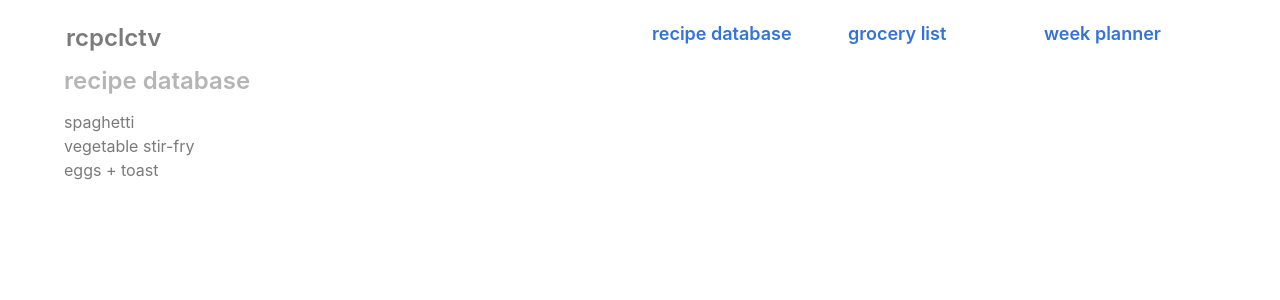
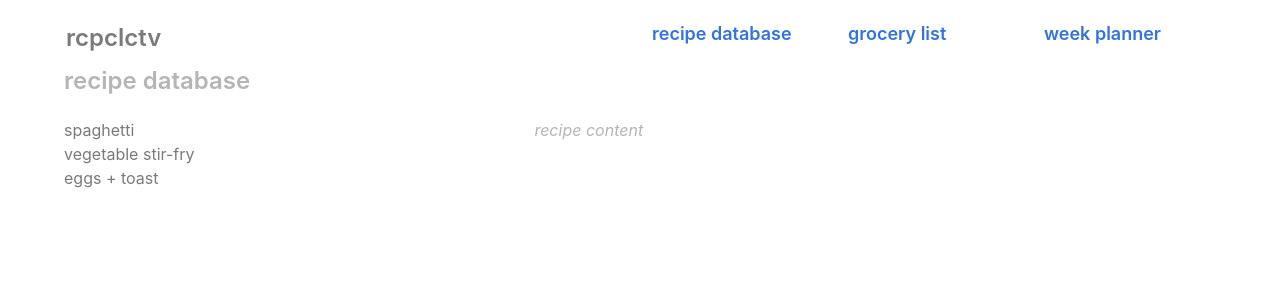
Before and after one commit to TristanAG/recipe-collective, a React (Create React App) app: page /recipe-database in a window 1280 px wide. Shown: the top 300 px of the page. Built offline with nearby package versions, Linux system fonts and the light colour scheme.

Commit message:
recipe db layout work

```diff
--- a/src/components/RecipeDatabase.js
+++ b/src/components/RecipeDatabase.js
@@ -1,6 +1,11 @@
 import React from 'react'
 
 class RecipeDatabase extends React.Component {
+
+  //can click into recipe.... how we gonna do that?
+  //i want recipe to be clicked upon, and when you click it it will render into the main area... the recipe list can be on the sidebar
+  //so it shall be two columns
+
   constructor() {
     super()
     this.state = {
@@ -27,12 +32,25 @@ class RecipeDatabase extends React.Component {
               <div className="page-title">
                 <h3 class="has-text-grey-light">recipe database</h3>
               </div>
-              <div className="page-content">
-                {this.state.recipes.map((recipe) => (
-                  <div class="recipe-link">
-                    <p class="has-text-grey">{recipe.name}</p>
+            </div>
+            <div className="container">
+              <div className="columns">
+                <div className="column is-two-fifths">
+                  <div className="content">
+                    <div className="page-content">
+                      {this.state.recipes.map((recipe) => (
+                        <div class="recipe-link">
+                          <p class="has-text-grey">{recipe.name}</p>
+                        </div>
+                      ))}
+                    </div>
                   </div>
-                ))}
+                </div>
+                <div className="column">
+                  <div className="content">
+                    <i class="has-text-grey-light">recipe content</i>
+                  </div>
+                </div>
               </div>
             </div>
           </div>
```
